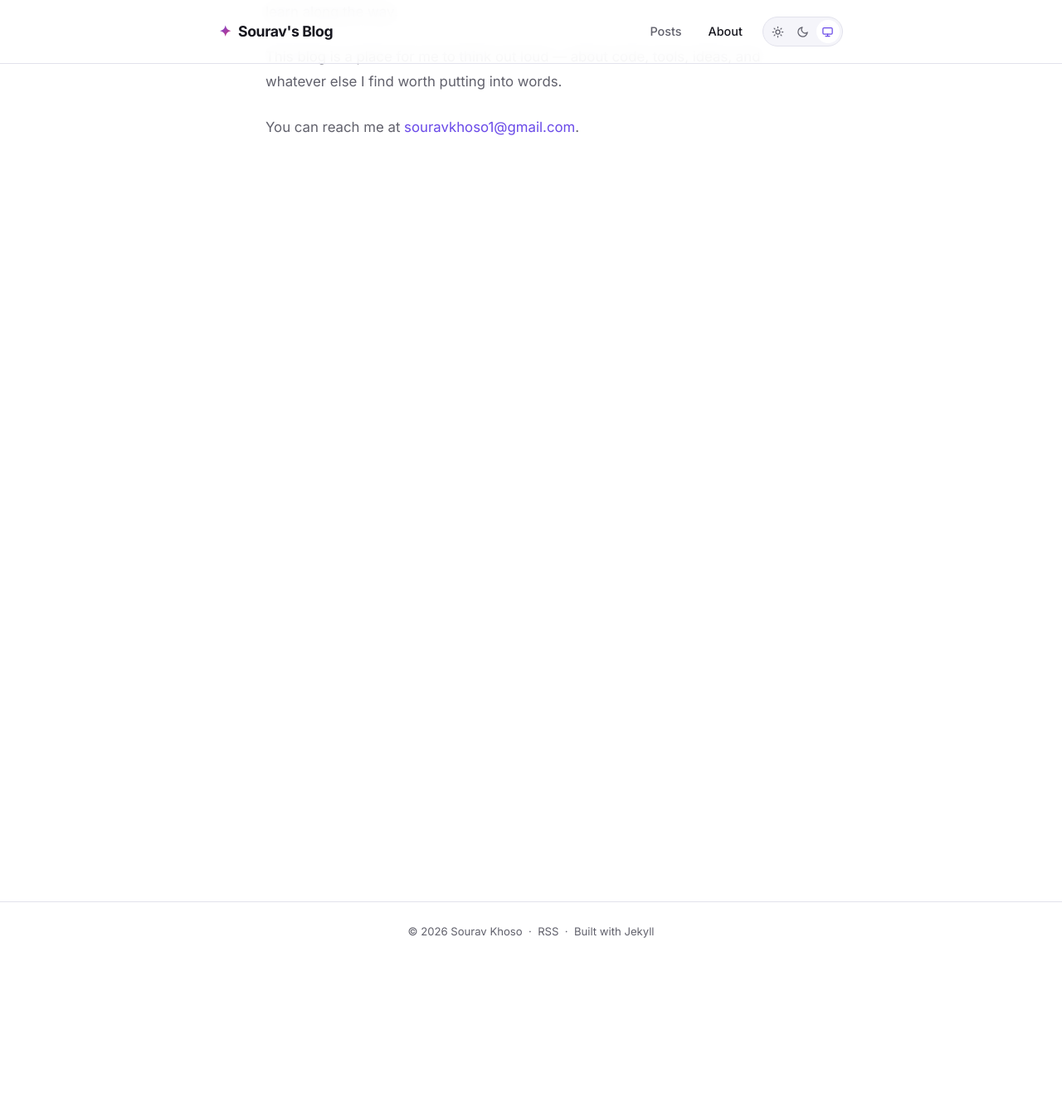
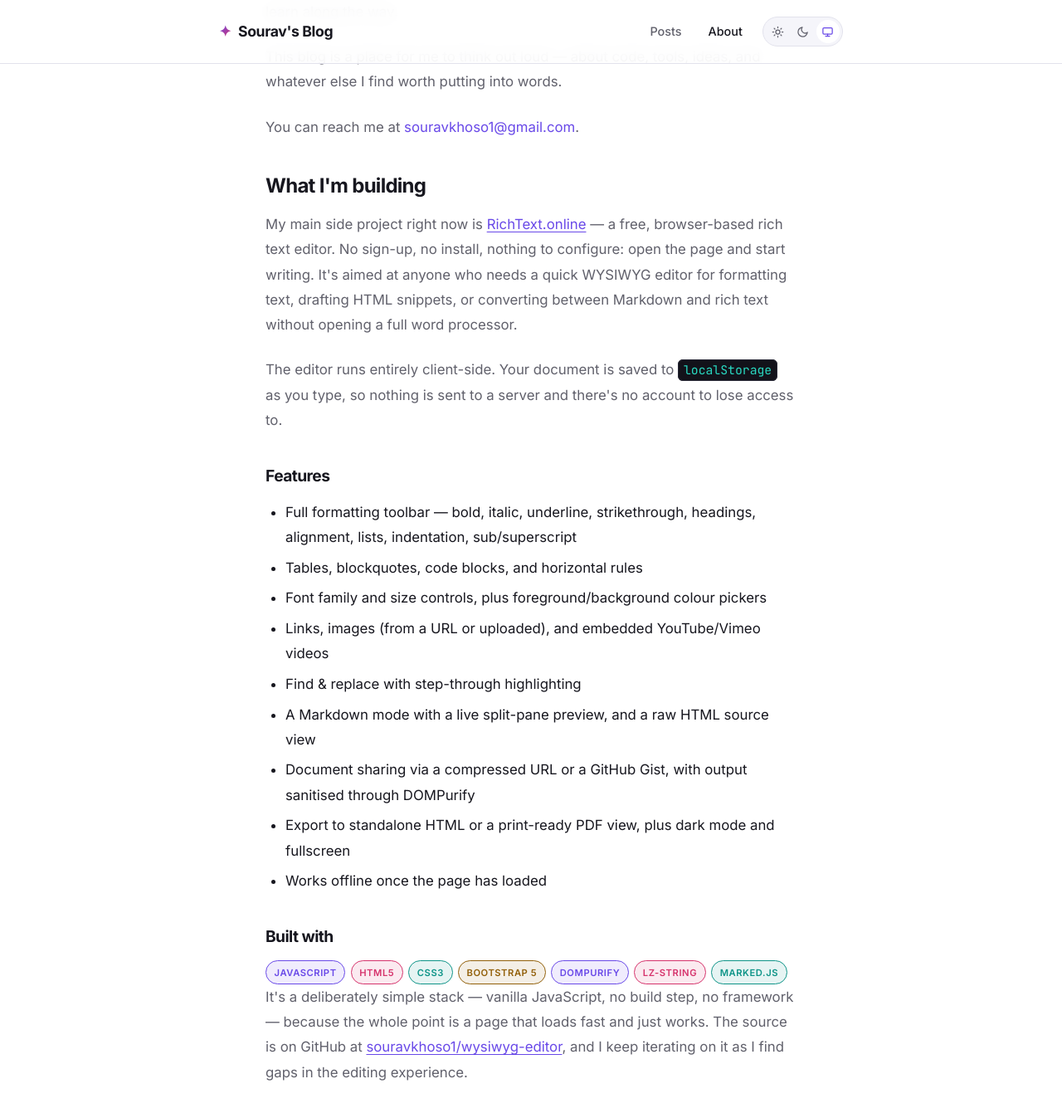
Before and after one commit to souravkhoso1/blog, a Jekyll site: the page built from about.md, in a window 1280 px wide and 1400 px high, scrolled down 243 px. Shown: the top 1341 px of the window at 83% size. Built offline with Jekyll 4.4.1, drawn with Linux system fonts in a browser that asks for light colours; before the commit the page ends 900 px from its top, so only the background shows below that.

Commit message:
Add development work section to About page
Highlights RichText.online, its feature set, and tech stack.

```diff
--- a/about.md
+++ b/about.md
@@ -14,5 +14,43 @@
     <p>
       You can reach me at <a href="mailto:souravkhoso1@gmail.com">souravkhoso1@gmail.com</a>.
     </p>
+
+    <div class="post-body">
+      <h2>What I'm building</h2>
+      <p>
+        My main side project right now is <a href="https://richtext.online" target="_blank" rel="noopener">RichText.online</a> — a free, browser-based rich text editor. No sign-up, no install, nothing to configure: open the page and start writing. It's aimed at anyone who needs a quick WYSIWYG editor for formatting text, drafting HTML snippets, or converting between Markdown and rich text without opening a full word processor.
+      </p>
+      <p>
+        The editor runs entirely client-side. Your document is saved to <code>localStorage</code> as you type, so nothing is sent to a server and there's no account to lose access to.
+      </p>
+
+      <h3>Features</h3>
+      <ul>
+        <li>Full formatting toolbar — bold, italic, underline, strikethrough, headings, alignment, lists, indentation, sub/superscript</li>
+        <li>Tables, blockquotes, code blocks, and horizontal rules</li>
+        <li>Font family and size controls, plus foreground/background colour pickers</li>
+        <li>Links, images (from a URL or uploaded), and embedded YouTube/Vimeo videos</li>
+        <li>Find &amp; replace with step-through highlighting</li>
+        <li>A Markdown mode with a live split-pane preview, and a raw HTML source view</li>
+        <li>Document sharing via a compressed URL or a GitHub Gist, with output sanitised through DOMPurify</li>
+        <li>Export to standalone HTML or a print-ready PDF view, plus dark mode and fullscreen</li>
+        <li>Works offline once the page has loaded</li>
+      </ul>
+
+      <h3>Built with</h3>
+      <div class="tag-list">
+        <span class="tag">JavaScript</span>
+        <span class="tag">HTML5</span>
+        <span class="tag">CSS3</span>
+        <span class="tag">Bootstrap 5</span>
+        <span class="tag">DOMPurify</span>
+        <span class="tag">LZ-String</span>
+        <span class="tag">Marked.js</span>
+      </div>
+
+      <p>
+        It's a deliberately simple stack — vanilla JavaScript, no build step, no framework — because the whole point is a page that loads fast and just works. The source is on GitHub at <a href="https://github.com/souravkhoso1/wysiwyg-editor" target="_blank" rel="noopener">souravkhoso1/wysiwyg-editor</a>, and I keep iterating on it as I find gaps in the editing experience.
+      </p>
+    </div>
   </div>
 </div>
```
